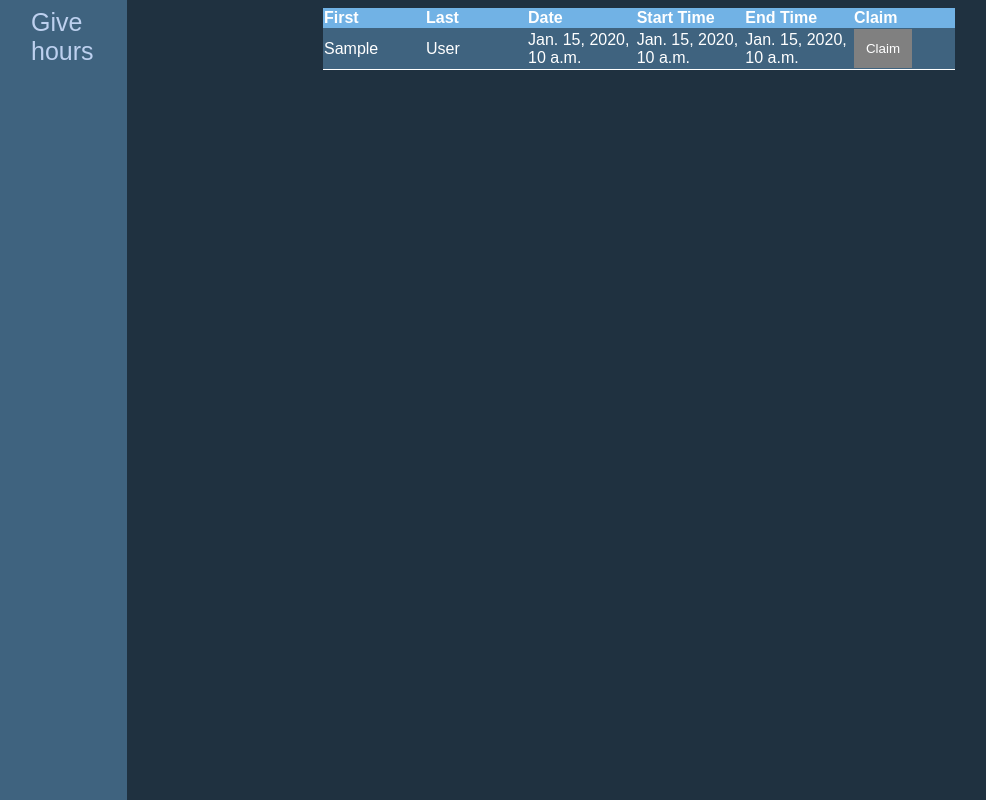
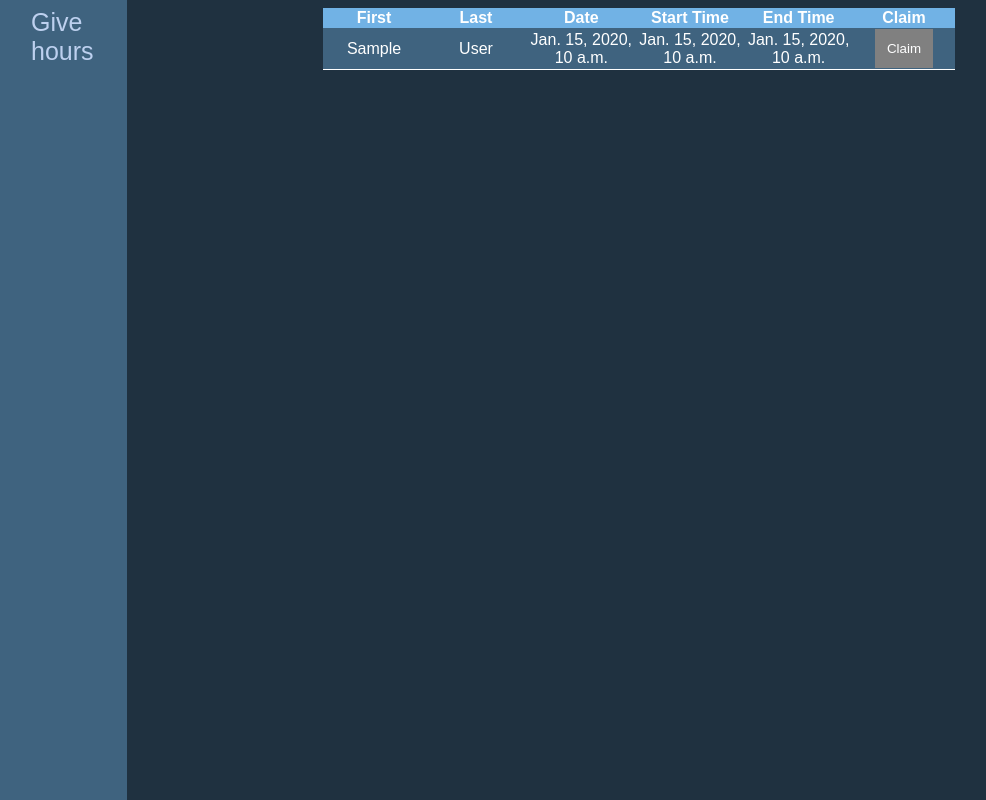
Before and after one commit to Student-Technology-Center/Hour-Manager, a Django app: template templates/index.html in a window 1280 px wide. Shown: the whole page, without its empty margins (1-987 px from the left). Run offline with Django 3.2, Linux system fonts and the light colour scheme; the template is opened without the code that fills it: most values are stand-ins (such as "Sample title", 1, 10 or a date in 2020).

```diff
--- a/static/hour_manager/index.css
+++ b/static/hour_manager/index.css
@@ -51,13 +51,14 @@ table {
 }
 
 td {
+    text-align: center;
     display:table-cell;
-    min-width:100px;
+    min-width: 100px;
+    max-inline-size: 200px;
 }
 
 th, td, {
     padding: 12px;
-    text-align: left;
     display: block;
 }
 
@@ -71,7 +72,6 @@ td:not(.reasontd) {
 }
 
 tr {
-    text-align: left;
     color: white;
 }
 
--- a/static/hour_manager/index.js
+++ b/static/hour_manager/index.js
@@ -1,4 +1,4 @@
-$(document).ready(function(){
+$(document).ready(function() {
     $(".menu a").hide(),
     $(".menu").animate({width: "10%" },
     function() {
```
